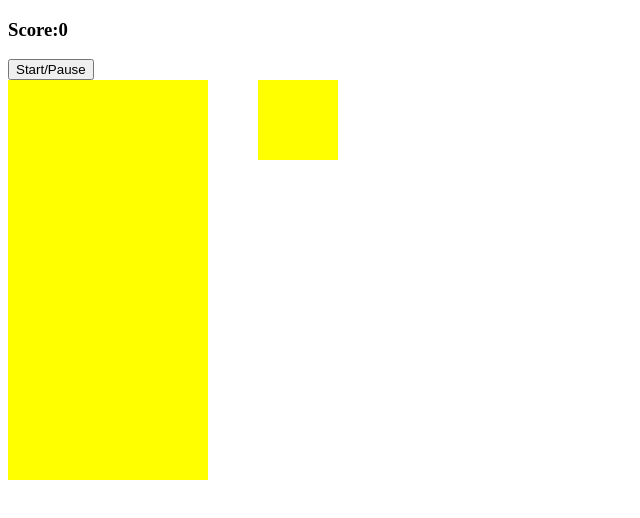
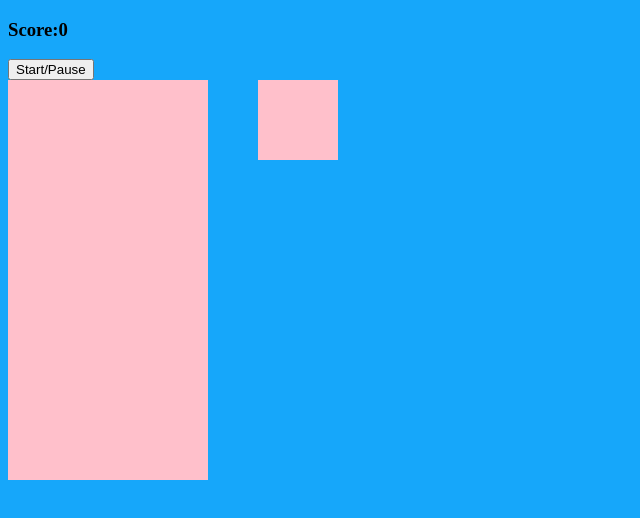
Before and after one commit to jinxcodex00/simple-tetris, a plain HTML site: page index.html in a window 1280 px wide. Shown: the whole page, without its empty margins (0-640 px from the left). Drawn offline with Linux system fonts and the light colour scheme.

Commit message:
BG color change to teal from white

```diff
--- a/index.html
+++ b/index.html
@@ -10,6 +10,7 @@
 
     <h3>Score:<span id="score">0</span></h3>
     <button id="start-button">Start/Pause</button>
+    <body bgcolor="#16a7fa">
 
     <div class="container">
       <div class="grid">
--- a/style.css
+++ b/style.css
@@ -7,7 +7,7 @@
   height: 400px;
   display: flex;
   flex-wrap: wrap;
-  background-color: yellow;
+  background-color: pink;
 }
 
 .grid div {
@@ -15,7 +15,7 @@
   width: 20px;
 }
 
-.tetromino {
+//.tetromino {
   background-color: blue;
 }
 
@@ -25,7 +25,7 @@
   height: 80px;
   display: flex;
   flex-wrap: wrap;
-  background-color: yellow;
+  background-color: pink;
 }
 
 .mini-grid div {
```
Also changed, not shown: app.js (line endings or trailing spaces).
